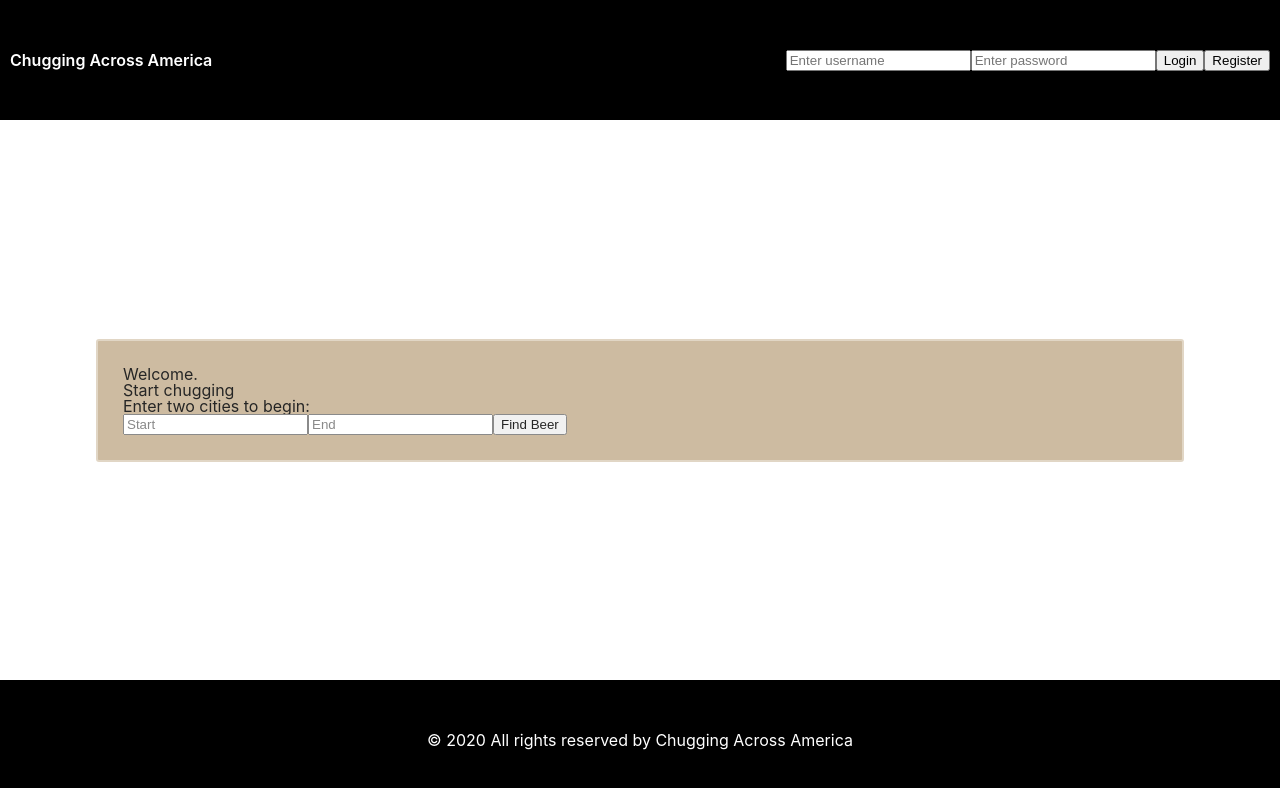
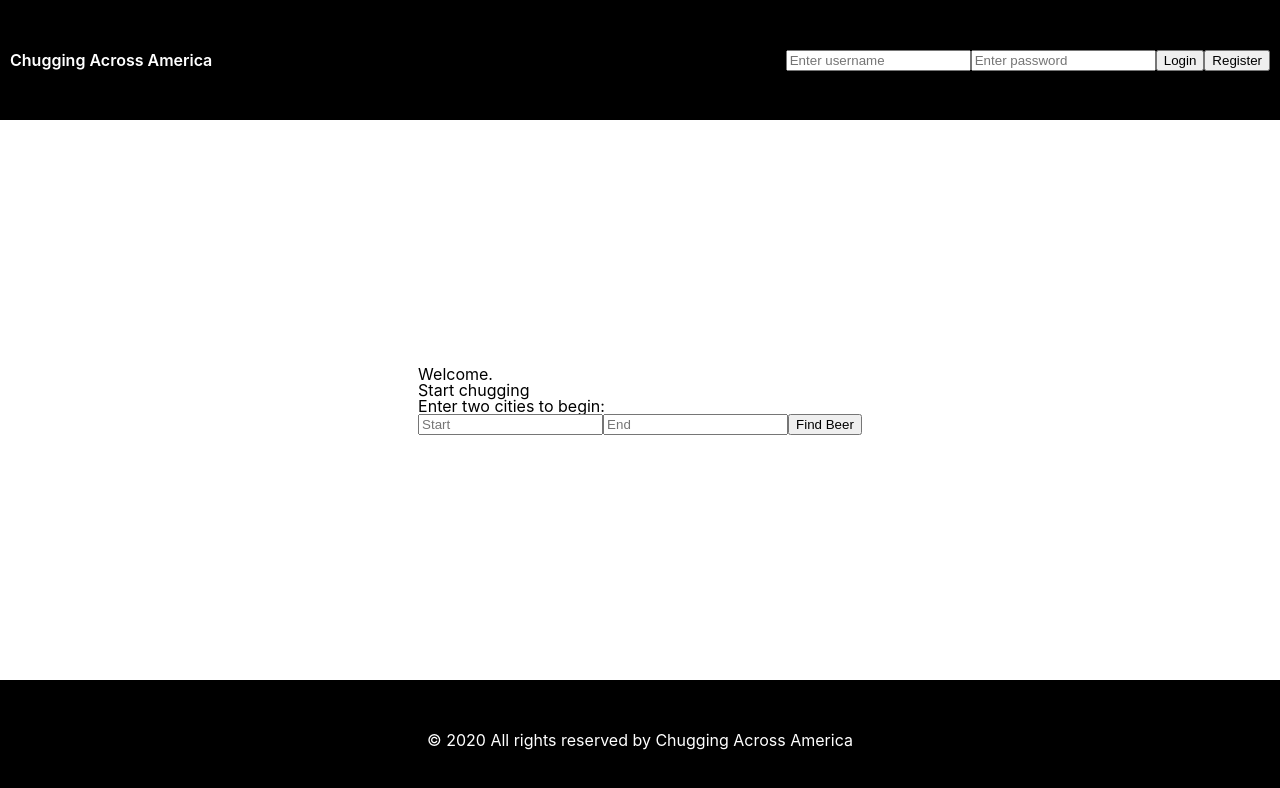
Before and after one commit to sarmadkhan1991/chugging-across-america, a React (Create React App) app: page / in a window 1280 px wide. Shown: the top 788 px of the page. Built offline with nearby package versions, Linux system fonts and the light colour scheme; no server answers; what redux-promise-middleware would draw is missing.

Commit message:
more styling

```diff
--- a/src/App.css
+++ b/src/App.css
@@ -18,7 +18,7 @@ footer {
 
 header, footer {
   height: 15vh;
-  width: 100vw;
+  width: 100%;
   box-sizing: border-box;
   padding: 10px;
   background-color: #000;
@@ -26,7 +26,7 @@ header, footer {
 }
 
 main {
-  height: calc(100vh - 30vh);
+  min-height: calc(100vh - 30vh);
   width: 85vw;
   display: flex;
   align-items: center;
@@ -37,24 +37,20 @@ main {
   margin: auto;
 }
 
+button {
+  cursor: pointer;
+}
+
 .login-container {
   display: flex;
   align-items: center;
   justify-content: space-around;
 }
 
-.content-container {
-  background-color: #c5b091;
-  width: 100%;
-  opacity: 0.85;
-  padding: 25px;
-  border-radius: 3px;
-  border: 2px solid rgba(255, 255, 255, 0.385);
-}
-
 .weather-container {
+  width: 75px;
   float: left;
-  font-size: 10pt;
+  font-size: 9pt;
   padding: 2px;
   text-align: center;
 }
--- a/src/Components/Weather/Weather.js
+++ b/src/Components/Weather/Weather.js
@@ -57,11 +57,12 @@ class Weather extends React.Component {
             return (
                 <div key={index}>
                     <div className="weather-container">
-                        {this.getDayOfWeek(r.dt_txt)}<br />
+                        {this.getDayOfWeek(r.dt_txt)}<br /><br />
                         {this.calcFahrenheit(r.main.temp)}&#8457;<br />
                         <img src={`http://openweathermap.org/img/wn/${r.weather[0].icon}.png`} alt="forecast" height="50px"/><br />
                         {r.weather[0].description}
                     </div>
+
                 </div>
             )
           })
@@ -72,8 +73,10 @@ class Weather extends React.Component {
             <div>
 
                 <div>{city.name}</div>
+                <hr />
                 <div>{mappedReports}</div>
 
+                <hr className="clear-float" />
             </div>
         )
     }
```
